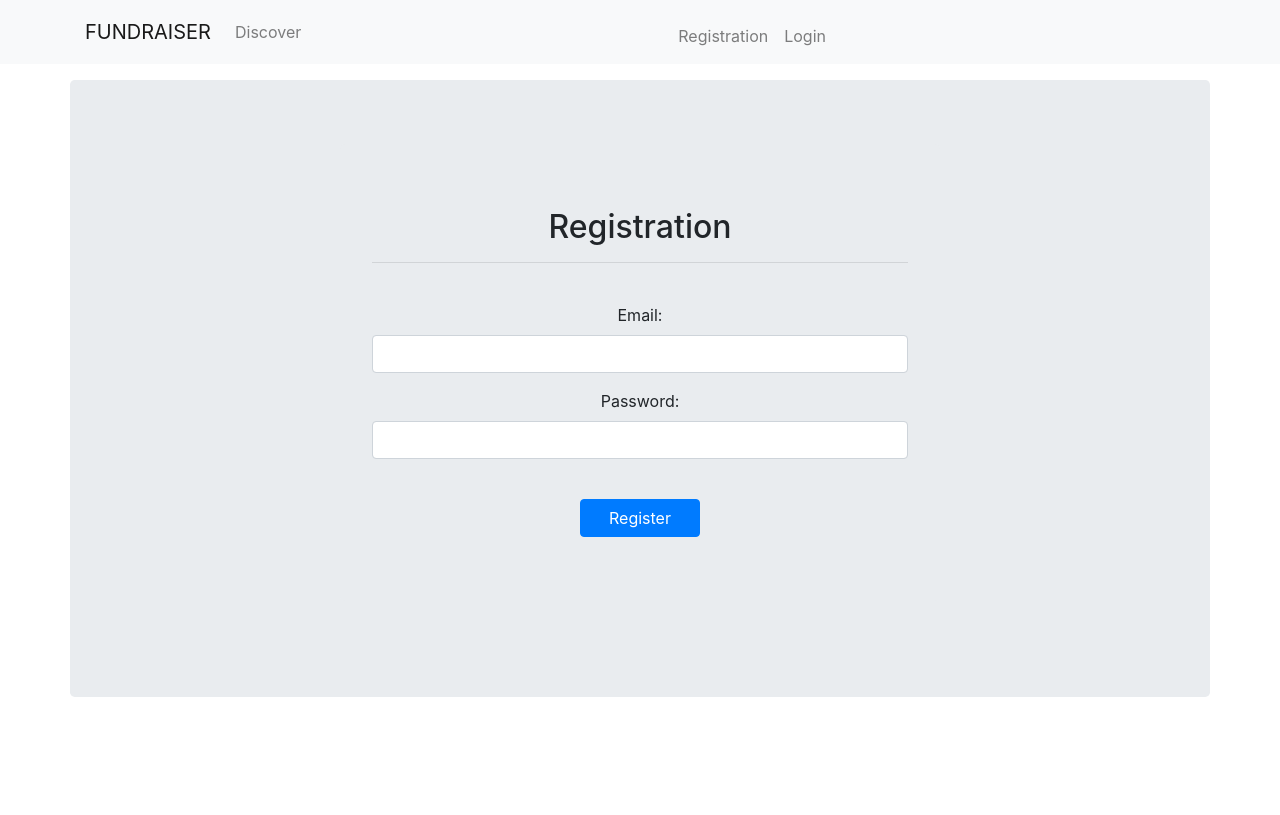
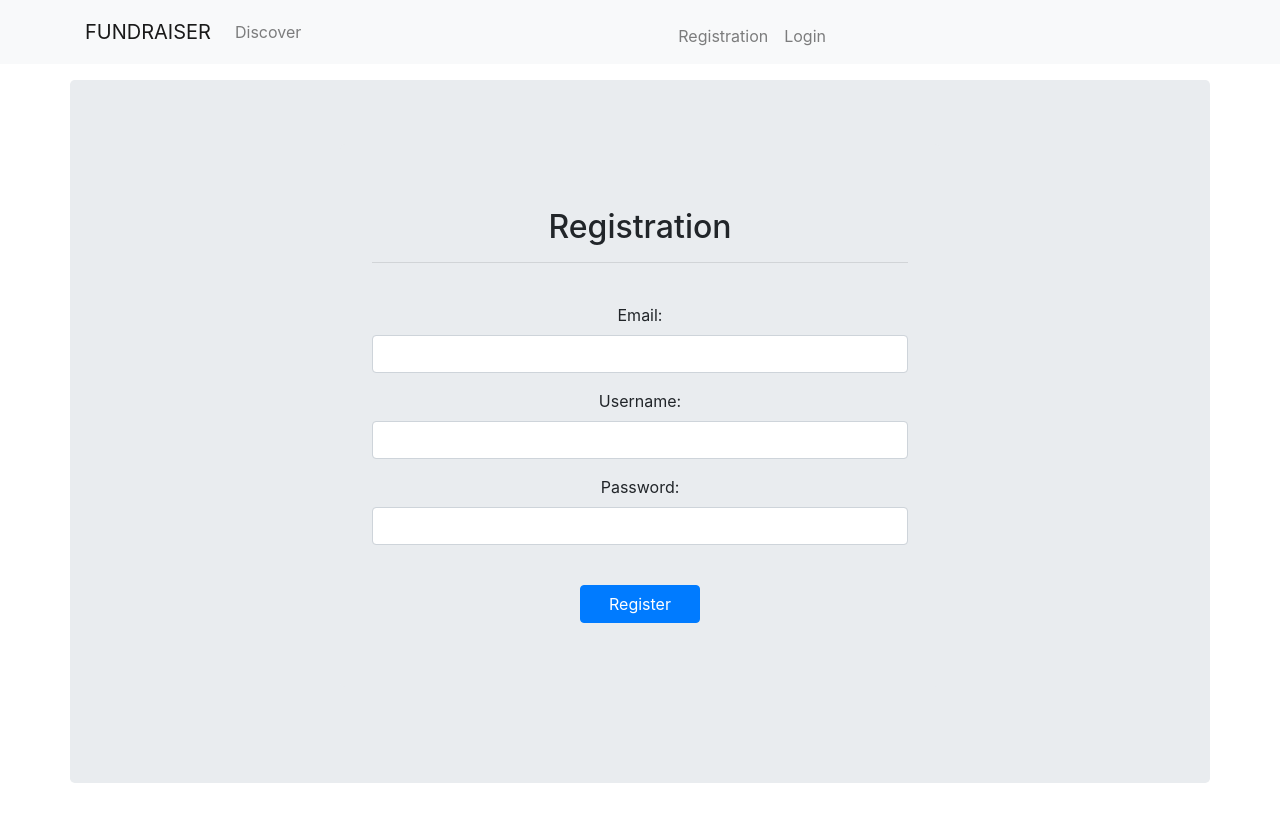
Before and after one commit to adamszabozd/angular-fundraiser, an Angular app in the folder angular-frontend/: page /registration in a window 1280 px wide. Built offline with nearby package versions, Linux system fonts and the light colour scheme; no server answers.

Commit message:
Username implemented into registration and account details page

```diff
--- a/angular-frontend/src/app/components/account-page/account-page.component.html
+++ b/angular-frontend/src/app/components/account-page/account-page.component.html
@@ -8,6 +8,17 @@
             class="form-control my-input-field-disabled"
             name="email"
             placeholder="{{accountDetails.email}}"
+            disabled
+        />
+    </div>
+
+    <div class="form-group">
+        <label for="username" class="input-label">Username:</label>
+        <input
+            id="username"
+            class="form-control my-input-field-disabled"
+            name="username"
+            placeholder="{{accountDetails.username}}"
             disabled
         />
     </div>
--- a/angular-frontend/src/app/components/registration/registration.component.html
+++ b/angular-frontend/src/app/components/registration/registration.component.html
@@ -36,6 +36,35 @@
 
         <div class="form-group">
             <label
+                for="username"
+                [ngClass]="{'text-danger': (form.get('username').invalid && form.get('username').touched)
+                            || (form.get('username').errors?.serverError)}"
+            >
+                Username:
+            </label>
+            <input
+                id="username"
+                class="form-control"
+                [ngClass]="{'is-invalid': (form.get('username').invalid && form.get('username').touched)
+                            || (form.get('username').errors?.serverError)}"
+                name="username"
+                formControlName="username"
+            />
+            <small
+                *ngIf="!form.get('username').valid
+                        && form.get('username').touched
+                        && !form.get('username').errors?.serverError"
+                class="text-danger"
+            >
+                Please enter a valid username (between 4 and 20 characters)
+            </small>
+            <small *ngIf="form.get('username').errors?.serverError" class="text-danger">
+                {{form.get('username').errors.serverError}}
+            </small>
+        </div>
+
+        <div class="form-group">
+            <label
                 for="password"
                 [ngClass]="{'text-danger': (form.get('password').invalid && form.get('password').touched)
                             || (form.get('password').errors?.serverError)}"
--- a/angular-frontend/src/app/components/registration/registration.component.ts
+++ b/angular-frontend/src/app/components/registration/registration.component.ts
@@ -7,16 +7,17 @@ import {RegistrationService} from '../../services/registration.service';
 import {validationHandler} from '../../utils/validationHandler';
 
 @Component({
-               selector   : 'app-registration',
-               templateUrl: './registration.component.html',
-               styleUrls  : ['./registration.component.css'],
-           })
+    selector: 'app-registration',
+    templateUrl: './registration.component.html',
+    styleUrls: ['./registration.component.css'],
+})
 export class RegistrationComponent implements OnInit {
 
     form = this.formBuilder.group({
-                                      email   : ['', [Validators.required, Validators.email]],
-                                      password: ['', [Validators.required, Validators.minLength(5), Validators.maxLength(20)]],
-                                  });
+        email: ['', [Validators.required, Validators.email]],
+        username: ['', [Validators.required, Validators.minLength(4), Validators.maxLength(20)]],
+        password: ['', [Validators.required, Validators.minLength(5), Validators.maxLength(100)]],
+    });
 
     constructor(private formBuilder: FormBuilder,
                 private router: Router,
--- a/angular-frontend/src/app/models/accountDetails.model.ts
+++ b/angular-frontend/src/app/models/accountDetails.model.ts
@@ -4,6 +4,7 @@ import {MyTransferListPendingItemModel} from "./myTransferListPendingItem.model"
 export interface AccountDetailsModel {
     id: number;
     email: string;
+    username: string;
     balance: number;
     accountRoleList: Array<string>;
     confirmedTransfers: Array<MyTransferListItemModel>;
--- a/angular-frontend/src/app/models/accountRegistrationData.model.ts
+++ b/angular-frontend/src/app/models/accountRegistrationData.model.ts
@@ -1,4 +1,5 @@
 export interface AccountRegistrationDataModel {
     email: string;
+    username: string;
     password: string;
 }
```
Also changed, not shown: 1 other file (tests, documents, lock files or other folders).
